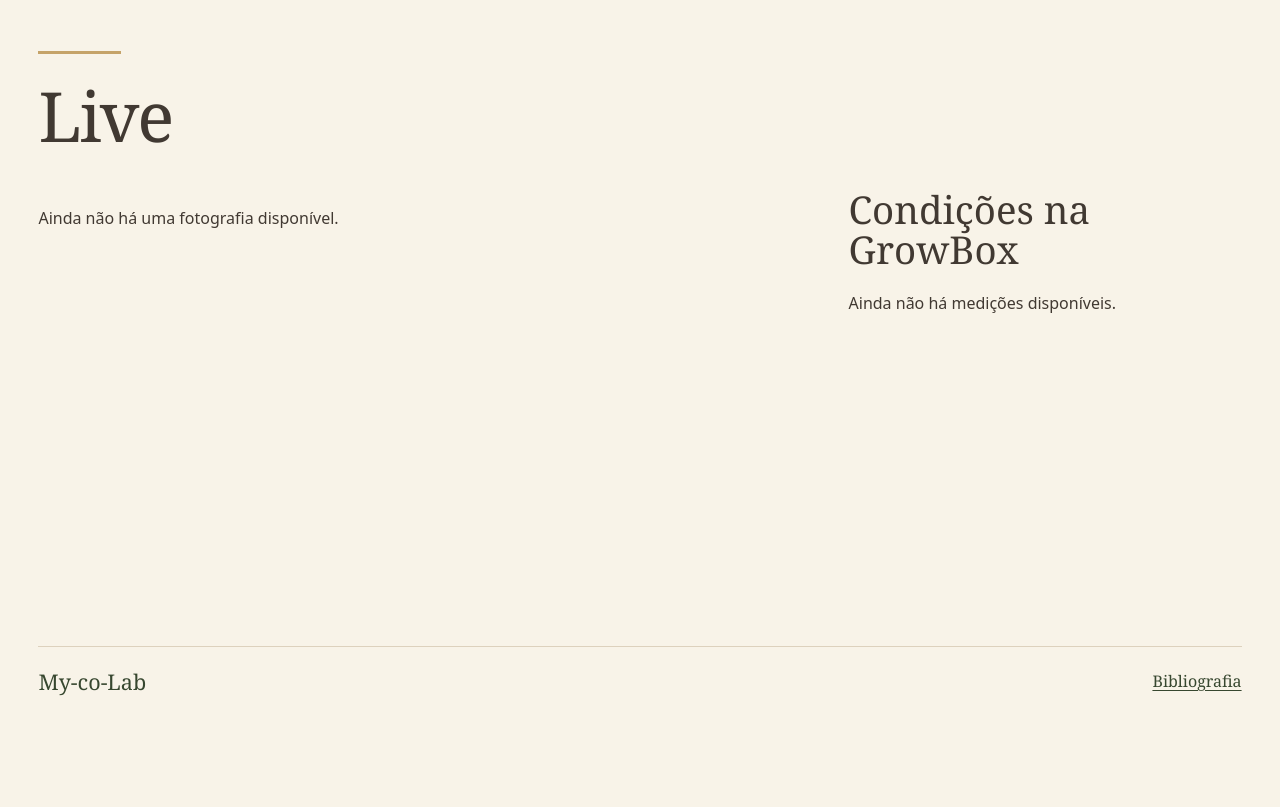
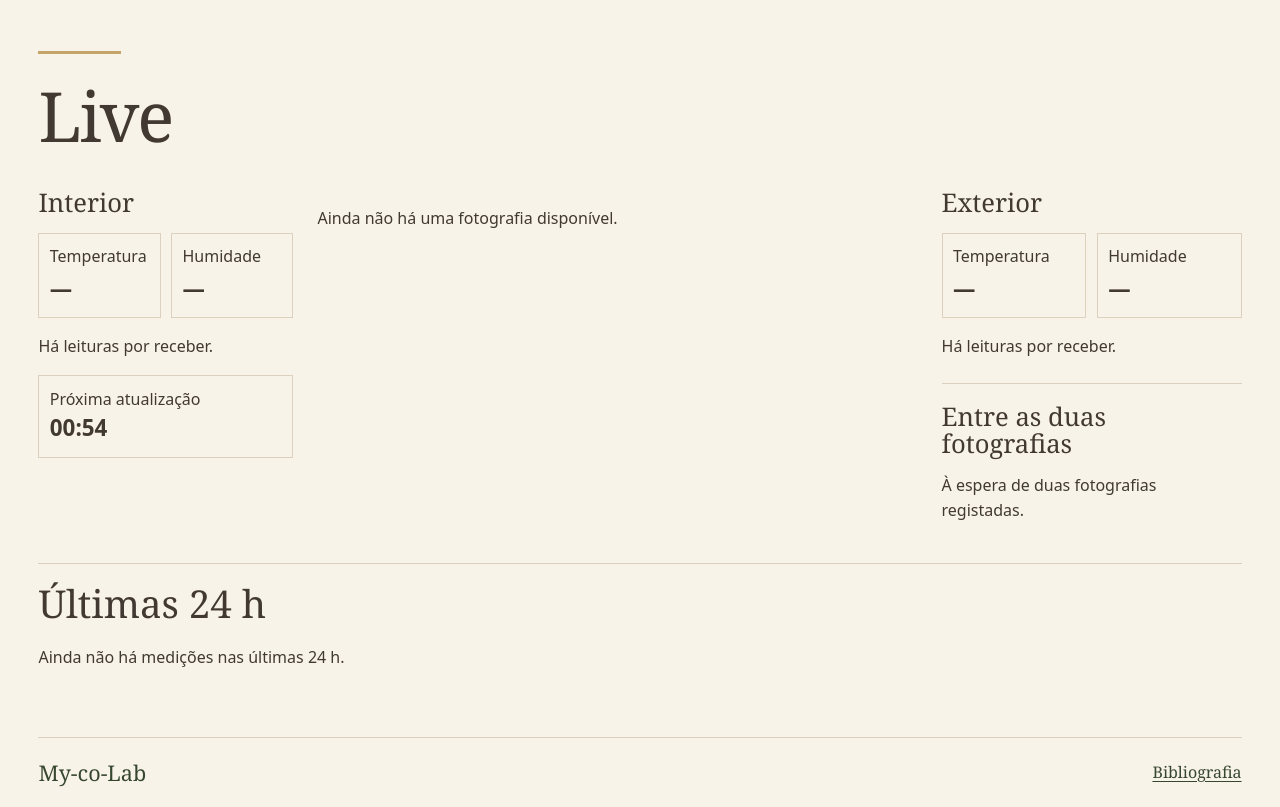
Before and after one commit to giansch561-cell/My-co-Lab_Site, a Django app: page /mycobox/live/ in a window 1280 px wide. Shown: the part 84-891 px from the top of the page. Before the commit the page ends 780 px from the top, so only its background shows below. Run offline with Django 5.2, Linux system fonts and the light colour scheme.

Commit message:
Reorganiza o painel Live com gráficos e tempos de funcionamento

```diff
--- a/django_site/editorial/static/editorial/live.js
+++ b/django_site/editorial/static/editorial/live.js
@@ -1,5 +1,94 @@
 const painel = document.querySelector("[data-live-url]");
+const intervalo = 60000;
+const cores = ["#4c5e43", "#9d5b20"];
+let proxima = Date.now() + intervalo;
 let ultimaResposta;
+
+function atualizarContador() {
+    const contador = painel.querySelector("[data-live-contador]");
+    const segundos = Math.max(0, Math.ceil((proxima - Date.now()) / 1000));
+    const minutos = String(Math.floor(segundos / 60)).padStart(2, "0");
+    const resto = String(segundos % 60).padStart(2, "0");
+    contador.textContent = minutos + ":" + resto;
+}
+
+function desenharGrafico(canvas, dados) {
+    const colunas = canvas.dataset.liveGrafico === "temperatura" ? [1, 3] : [2, 4];
+    const valores = dados.flatMap(linha => colunas.map(coluna => linha[coluna])).filter(Number.isFinite);
+    const largura = canvas.clientWidth;
+    const altura = canvas.clientHeight;
+    if (!valores.length || largura < 80 || altura < 80) {
+        return;
+    }
+    const escala = window.devicePixelRatio || 1;
+    canvas.width = largura * escala;
+    canvas.height = altura * escala;
+    const ctx = canvas.getContext("2d");
+    ctx.scale(escala, escala);
+    const esquerda = 42;
+    const topo = 12;
+    const fundo = altura - 25;
+    const direita = largura - 22;
+    const minimo = Math.floor(Math.min(...valores) - 1);
+    const maximo = Math.ceil(Math.max(...valores) + 1);
+    const fim = Date.now() / 1000;
+    const inicio = fim - 86400;
+    const x = instante => esquerda + (instante - inicio) / 86400 * (direita - esquerda);
+    const y = valor => fundo - (valor - minimo) / (maximo - minimo) * (fundo - topo);
+    const idioma = document.documentElement.lang;
+    const formatoHora = new Intl.DateTimeFormat(idioma, { hour: "2-digit", minute: "2-digit" });
+
+    ctx.font = "12px system-ui";
+    ctx.fillStyle = "#413932";
+    ctx.strokeStyle = "#ddd1bd";
+    ctx.textAlign = "right";
+    for (let i = 0; i <= 4; i += 1) {
+        const valor = minimo + (maximo - minimo) * i / 4;
+        ctx.beginPath();
+        ctx.moveTo(esquerda, y(valor));
+        ctx.lineTo(direita, y(valor));
+        ctx.stroke();
+        ctx.fillText(valor.toLocaleString(idioma, { maximumFractionDigits: 1 }), esquerda - 5, y(valor) + 4);
+    }
+    ctx.textAlign = "center";
+    for (let i = 0; i <= 4; i += 1) {
+        const instante = inicio + 86400 * i / 4;
+        ctx.fillText(formatoHora.format(instante * 1000), x(instante), altura - 5, 46);
+    }
+
+    colunas.forEach((coluna, indice) => {
+        ctx.strokeStyle = cores[indice];
+        ctx.fillStyle = cores[indice];
+        ctx.lineWidth = 2;
+        let anterior;
+        for (const linha of dados) {
+            const instante = linha[0];
+            const valor = linha[coluna];
+            if (!Number.isFinite(valor) || instante < inicio || instante > fim) {
+                anterior = undefined;
+                continue;
+            }
+            ctx.beginPath();
+            if (anterior && instante - anterior[0] <= 600) {
+                ctx.moveTo(x(anterior[0]), y(anterior[coluna]));
+                ctx.lineTo(x(instante), y(valor));
+                ctx.stroke();
+            } else {
+                ctx.arc(x(instante), y(valor), 2, 0, Math.PI * 2);
+                ctx.fill();
+            }
+            anterior = linha;
+        }
+    });
+}
+
+function desenharGraficos() {
+    const fonte = document.getElementById("live-historico-dados");
+    if (fonte) {
+        const dados = JSON.parse(fonte.textContent);
+        painel.querySelectorAll("[data-live-grafico]").forEach(grafico => desenharGrafico(grafico, dados));
+    }
+}
 
 async function atualizarLive() {
     try {
@@ -10,13 +99,20 @@ async function atualizarLive() {
                 if (dados !== ultimaResposta) {
                     painel.innerHTML = dados;
                     ultimaResposta = dados;
+                    desenharGraficos();
                 }
             }
         }
     } catch {
         // Volta a tentar na próxima atualização.
+    } finally {
+        proxima = Date.now() + intervalo;
+        atualizarContador();
+        window.setTimeout(atualizarLive, intervalo);
     }
-    window.setTimeout(atualizarLive, 60000);
 }
 
-window.setTimeout(atualizarLive, 60000);
+desenharGraficos();
+window.addEventListener("resize", desenharGraficos);
+window.setInterval(atualizarContador, 1000);
+window.setTimeout(atualizarLive, intervalo);
--- a/django_site/editorial/static/editorial/site.css
+++ b/django_site/editorial/static/editorial/site.css
@@ -323,10 +323,11 @@ h2 {
     max-width: 58rem;
 }
 
-.live-dados {
+.live-painel {
     display: grid;
-    grid-template-columns: minmax(0, 2fr) minmax(0, 1fr);
+    grid-template-columns: minmax(12rem, .85fr) minmax(0, 2fr) minmax(12rem, 1fr);
     gap: 1.5rem;
+    align-items: start;
 }
 
 .live-fotografia {
@@ -335,6 +336,10 @@ h2 {
 
 .live-fotografia figcaption {
     margin-top: .45rem;
+}
+
+.live-medicoes h2, .live-reles h2 {
+    font-size: clamp(1.25rem, 2vw, 1.8rem);
 }
 
 .live-medicoes dl {
@@ -352,6 +357,72 @@ h2 {
     margin: .2rem 0 0;
     font-size: 1.4rem;
     font-weight: 650;
+}
+
+.live-contador {
+    padding: .65rem;
+    border: 1px solid var(--borda);
+}
+
+.live-contador span {
+    display: block;
+    font-size: 1.4rem;
+    font-variant-numeric: tabular-nums;
+    font-weight: 650;
+}
+
+.live-reles, .live-historico {
+    margin-top: 1.5rem;
+    padding-top: 1.25rem;
+    border-top: 1px solid var(--borda);
+}
+
+.live-reles dl > div + div {
+    margin-top: .45rem;
+}
+
+.live-reles dd {
+    margin-left: 0;
+    font-weight: 650;
+}
+
+.live-legenda {
+    display: flex;
+    flex-wrap: wrap;
+    gap: .5rem 1rem;
+    padding: 0;
+    list-style: none;
+}
+
+.live-legenda li::before {
+    display: inline-block;
+    width: 1rem;
+    height: .2rem;
+    margin-right: .35rem;
+    vertical-align: middle;
+    background: var(--musgo);
+    content: "";
+}
+
+.live-legenda li + li::before {
+    background: #9d5b20;
+}
+
+.live-graficos {
+    display: grid;
+    grid-template-columns: repeat(2, minmax(0, 1fr));
+    gap: 1.25rem;
+}
+
+.live-graficos h3 {
+    margin: 0 0 .4rem;
+    color: var(--musgo-escuro);
+}
+
+.live-graficos canvas {
+    display: block;
+    width: 100%;
+    height: 13rem;
 }
 
 .paginacao {
@@ -446,8 +517,12 @@ h2 {
         padding-inline: .15rem;
     }
 
-    .abertura, .grelha, .novidades, .live-dados {
+    .abertura, .grelha, .novidades, .live-painel, .live-graficos {
         grid-template-columns: minmax(0, 1fr);
+    }
+
+    .live-fotografia {
+        grid-row: 1;
     }
 
     .abertura > .abertura-imagem {
--- a/django_site/editorial/templates/editorial/live_dados.html
+++ b/django_site/editorial/templates/editorial/live_dados.html
@@ -1,4 +1,20 @@
 {% load i18n %}
+<div class="live-painel">
+    <section class="live-medicoes live-interior">
+        <h2>{% translate "Interior" %}</h2>
+        {% include 'editorial/live_medicoes.html' with temperatura=leitura.temperatura humidade=leitura.humidade only %}
+        {% if leitura.medida_em %}
+            <p>
+                {% translate "Medição de" %}
+                <time datetime="{{ leitura.medida_em|date:'c' }}">{{ leitura.medida_em|date:"SHORT_DATETIME_FORMAT" }}</time>
+            </p>
+        {% endif %}
+        <p class="live-contador">
+            {% translate "Próxima atualização" %}
+            <span data-live-contador>01:00</span>
+        </p>
+    </section>
+
     <figure class="live-fotografia">
         {% if foto %}
             <img src="{% url 'editorial:live_foto' %}?v={{ foto.versao }}" alt="{% translate 'Última fotografia do interior da GrowBox' %}">
@@ -10,24 +26,58 @@
             <p>{% translate "Ainda não há uma fotografia disponível." %}</p>
         {% endif %}
     </figure>
+
+    <div class="live-exterior">
         <section class="live-medicoes">
-    <h2>{% translate "Condições na GrowBox" %}</h2>
-    {% if leitura %}
+            <h2>{% translate "Exterior" %}</h2>
+            {% include 'editorial/live_medicoes.html' with temperatura=leitura.temperatura_exterior humidade=leitura.humidade_exterior only %}
+        </section>
+        <section class="live-reles">
+            <h2>{% translate "Entre as duas fotografias" %}</h2>
+            {% if foto_anterior %}
+                <p>
+                    <time datetime="{{ foto_anterior|date:'c' }}">{{ foto_anterior|date:"SHORT_DATETIME_FORMAT" }}</time>
+                    →
+                    <time datetime="{{ foto.capturada_em|date:'c' }}">{{ foto.capturada_em|date:"SHORT_DATETIME_FORMAT" }}</time>
+                </p>
+                <p>{% translate "Tempo ligado, estimado a partir das medições." %}</p>
                 <dl>
                     <div>
-                <dt>{% translate "Temperatura" %}</dt>
-                <dd>{{ leitura.temperatura|floatformat:1 }} °C</dd>
+                        <dt>{% translate "Ventilação" %}</dt>
+                        <dd>{% include 'editorial/live_duracao.html' with rele=reles.0 only %}</dd>
                     </div>
                     <div>
-                <dt>{% translate "Humidade" %}</dt>
-                <dd>{{ leitura.humidade|floatformat:1 }} %</dd>
+                        <dt>{% translate "Humidificação" %}</dt>
+                        <dd>{% include 'editorial/live_duracao.html' with rele=reles.1 only %}</dd>
                     </div>
                 </dl>
-        <p>
-            {% translate "Medição de" %}
-            <time datetime="{{ leitura.medida_em|date:'c' }}">{{ leitura.medida_em|date:"SHORT_DATETIME_FORMAT" }}</time>
-        </p>
             {% else %}
-        <p>{% translate "Ainda não há medições disponíveis." %}</p>
+                <p>{% translate "À espera de duas fotografias registadas." %}</p>
             {% endif %}
         </section>
+    </div>
+</div>
+
+<section class="live-historico">
+    <h2>{% translate "Últimas 24 h" %}</h2>
+    {% if historico %}
+        <p>{% translate "Médias de 5 minutos." %}</p>
+        <ul class="live-legenda">
+            <li>{% translate "Interior" %}</li>
+            <li>{% translate "Exterior" %}</li>
+        </ul>
+        <div class="live-graficos">
+            <section>
+                <h3>{% translate "Temperatura" %} (°C)</h3>
+                <canvas data-live-grafico="temperatura" role="img" aria-label="{% translate 'Gráfico de temperatura interior e exterior' %}"></canvas>
+            </section>
+            <section>
+                <h3>{% translate "Humidade" %} (%)</h3>
+                <canvas data-live-grafico="humidade" role="img" aria-label="{% translate 'Gráfico de humidade interior e exterior' %}"></canvas>
+            </section>
+        </div>
+        {{ historico|json_script:"live-historico-dados" }}
+    {% else %}
+        <p>{% translate "Ainda não há medições nas últimas 24 h." %}</p>
+    {% endif %}
+</section>
--- /dev/null
+++ b/django_site/editorial/templates/editorial/live_duracao.html
@@ -0,0 +1,6 @@
+{% load i18n %}
+{% if rele %}
+    {{ rele.duracao }}{% if rele.parcial %} · {% translate "registo parcial" %}{% endif %}
+{% else %}
+    {% translate "Sem registos suficientes" %}
+{% endif %}
--- /dev/null
+++ b/django_site/editorial/templates/editorial/live_medicoes.html
@@ -0,0 +1,14 @@
+{% load i18n %}
+<dl>
+    <div>
+        <dt>{% translate "Temperatura" %}</dt>
+        <dd>{% if temperatura is not None and temperatura != "" %}{{ temperatura|floatformat:1 }} °C{% else %}—{% endif %}</dd>
+    </div>
+    <div>
+        <dt>{% translate "Humidade" %}</dt>
+        <dd>{% if humidade is not None and humidade != "" %}{{ humidade|floatformat:1 }} %{% else %}—{% endif %}</dd>
+    </div>
+</dl>
+{% if temperatura is None or temperatura == "" or humidade is None or humidade == "" %}
+    <p>{% translate "Há leituras por receber." %}</p>
+{% endif %}
--- a/django_site/editorial/views.py
+++ b/django_site/editorial/views.py
@@ -4,7 +4,7 @@ from django.shortcuts import render
 from django.views.decorators.cache import cache_control, never_cache
 from django.views.generic import DetailView, ListView
 
-from .live import ultima_fotografia, ultima_medicao
+from .live import estado_live, ultima_fotografia
 from .models import Artigo, Cogumelo, Fonte, GuiaGrowBox, MetodoCultivo, Pagina, Timelapse
 
 
@@ -84,7 +84,7 @@ def live(request, parcial=False):
     return render(
         request,
         modelo,
-        {"secao": "mycobox", "foto": ultima_fotografia(), "leitura": ultima_medicao()},
+        {"secao": "mycobox", **estado_live()},
     )
 
 
```
Also changed, not shown: django_site/editorial/live.py (+156 -19 lines), django_site/editorial/management/commands/registar_fotografia_live.py (added, +10 -0 lines), django_site/editorial/tests.py (+42 -1 lines), django_site/README.md, django_site/editorial/management/__init__.py (added), django_site/editorial/management/commands/__init__.py (added), django_site/locale/de/LC_MESSAGES/django.po, django_site/locale/en/LC_MESSAGES/django.po, 4 other files. Lines whose indentation alone changed are shown as unchanged.
